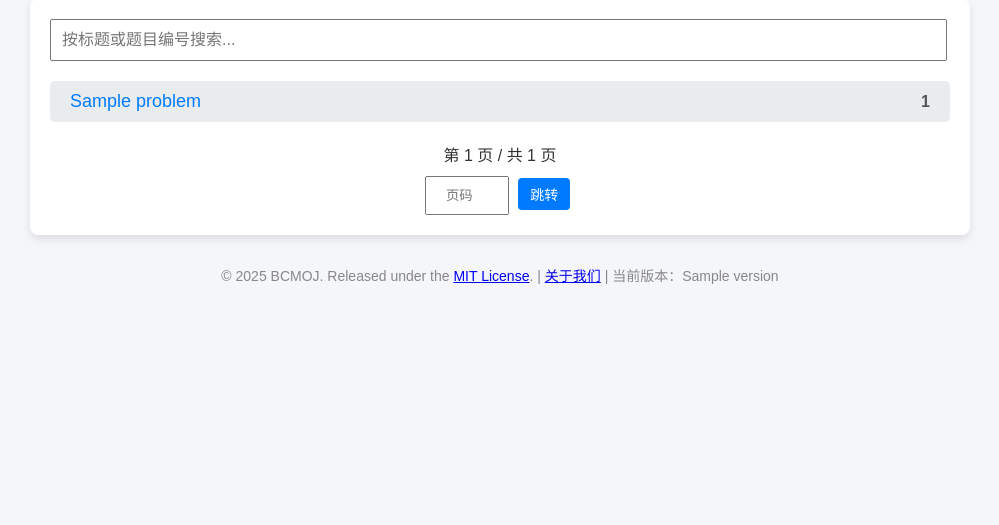
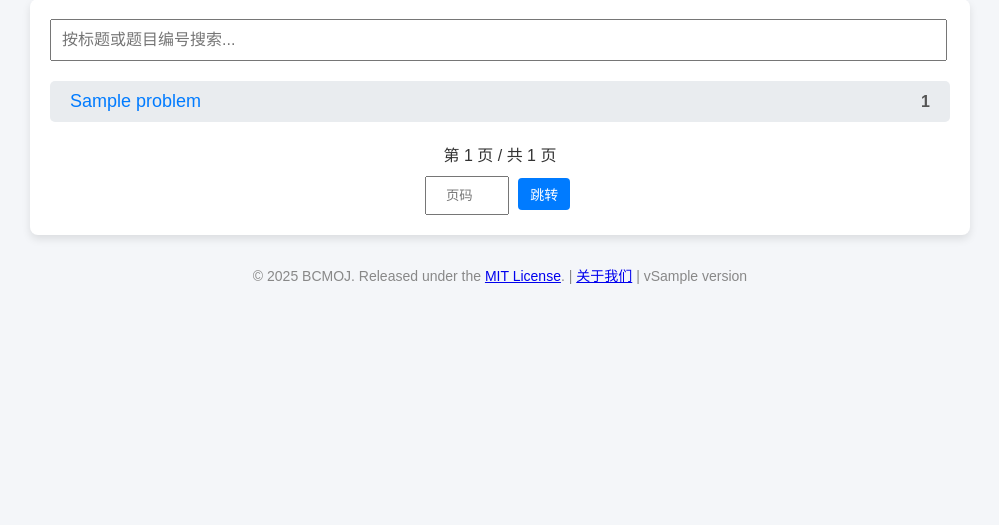
Before and after one commit to SleepingCui/BCMOJ, a Flask app: template webapp/app/templates/problems.html in a window 1280 px wide. Shown: the part 113-638 px from the top of the page, without its empty margins (140-1139 px from the left). Run offline with Flask 3, Linux system fonts and the light colour scheme; the template is opened without the code that fills it: most values are stand-ins (such as "Sample title", 1, 10 or a date in 2020); parts of the project's set-up code (start-up, migrations or seed data) failed here and were passed over.

Commit message:
优化样式

```diff
--- a/webapp/app/config/__init__.py
+++ b/webapp/app/config/__init__.py
@@ -1 +1 @@
-version = "1.0.1-alpha"
+version = "1.0.2-alpha"
--- a/webapp/app/templates/problems.html
+++ b/webapp/app/templates/problems.html
@@ -53,7 +53,7 @@
         &copy; 2025 BCMOJ. Released under the
         <a href="https://opensource.org/licenses/MIT" target="_blank">MIT License</a>.
         | <a href="/about">关于我们</a>
-        | 当前版本：{{ version }}
+        | v{{ version }}
         {% if usergroup == 'admin' %}
         | <a href="javascript:void(0);" id="checkUpdateBtn">检查更新</a>
         {% endif %}
```
